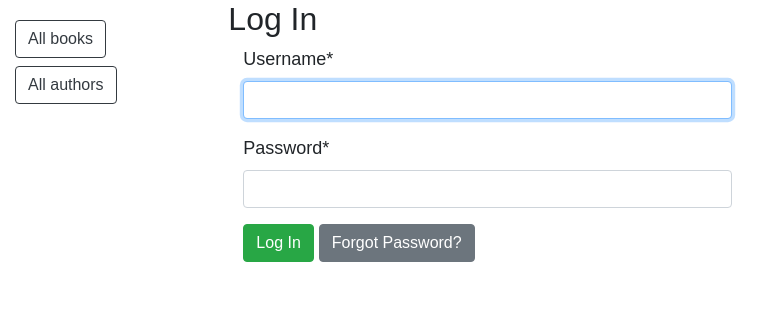
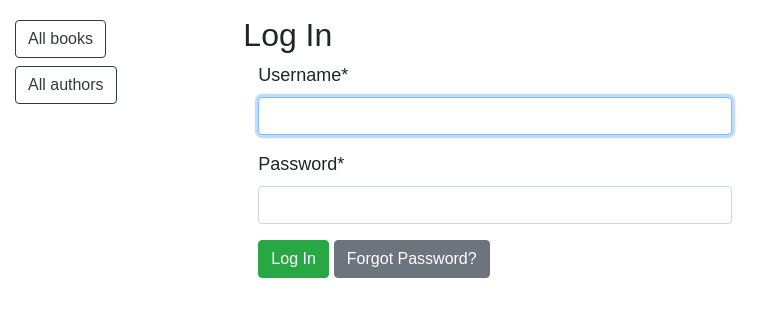
Before and after one commit to kevinbowen777/library, a Django app: page /accounts/login/ in a window 1280 px wide. Shown: the part 56-373 px from the top of the page, without its empty margins (0-784 px from the left). Run offline with Django 4.2, Linux system fonts and the light colour scheme; parts of the project's set-up code (start-up, migrations or seed data) failed here and were passed over; some libraries are stand-ins or nearby versions.

Commit message:
Reformat layout. Add div container & p

```diff
--- a/templates/registration/login.html
+++ b/templates/registration/login.html
@@ -4,6 +4,8 @@
 {% block title %}Log In{% endblock title %}
 
 {% block content %}
+<div class="container">
+  <p>
   <h2>Log In</h2>
   <form class="col-md-6" method="post">
     {% csrf_token %}
@@ -11,4 +13,6 @@
     <button class="btn btn-success" type="submit">Log In</button>
     <a class="btn btn-secondary" type="submit" href="{% url 'password_reset' %}">Forgot Password?</a>
   </form>
+  </p>
+</div>
 {% endblock content %}
```
